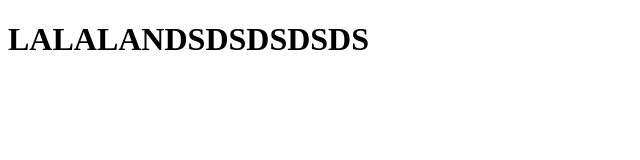
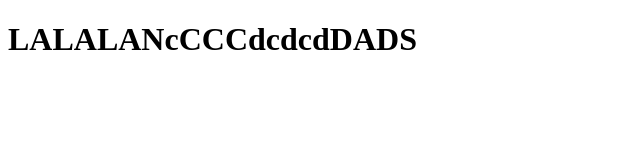
Before and after one commit to Yevhenii-Lavro/Trainee, a plain HTML site: page index2.html in a window 1280 px wide. Shown: the whole page, without its empty margins (0-640 px from the left). Drawn offline with Linux system fonts and the light colour scheme.

Commit message:
Lallaaalalala

```diff
--- a/index2.html
+++ b/index2.html
@@ -6,6 +6,6 @@
     <title>Document</title>
 </head>
 <body>
-    <h1>LALALANDSDSDSDSDS</h1>
+    <h1>LALALANcCCCdcdcdDADS</h1>
 </body>
 </html>
```
